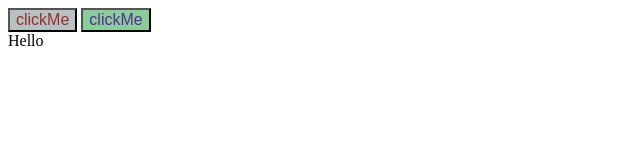
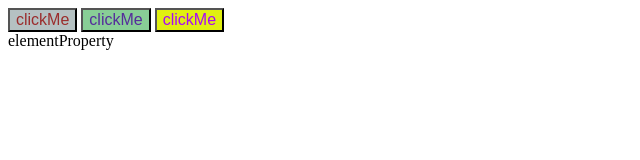
Before and after one commit to 9166542201/clickMe, a plain HTML site: page index.html in a window 1280 px wide. Both pictures are taken after a click on the button "clickMe". Shown: the whole page, without its empty margins (0-640 px from the left). Drawn offline with Linux system fonts and the light colour scheme.

Commit message:
third commit

```diff
--- a/index.html
+++ b/index.html
@@ -10,6 +10,7 @@
     <body>
         <button onclick="f()">clickMe</button>
         <input type="button" value="clickMe" name="input" />
+        <button id="event">clickMe</button>
         <script src="script.js"></script>
         <div id="out"></div>
     </body>
--- a/script.js
+++ b/script.js
@@ -1,11 +1,17 @@
-document.getElementsByName("input")[0].onclick = f1
 const f = function () {
     const x = document.getElementById("out")
-    if (!x.textContent) x.textContent = "HiHi"
+    if (!x.textContent) x.textContent = "tagAttr"
     else x.textContent = ""
 }
-function f1() {
+const f1 = function () {
     const x = document.getElementById("out")
-    if (!x.textContent) x.textContent = "Hello"
+    if (!x.textContent) x.textContent = "elementProperty"
     else x.textContent = ""
 }
+const f2 = function () {
+    const x = document.getElementById("out")
+    if (!x.textContent) x.textContent = "addEvent"
+    else x.textContent = ""
+}
+document.getElementsByName("input")[0].onclick = f1
+document.querySelector("#event").addEventListener("click", f2)
--- a/stylesheet.css
+++ b/stylesheet.css
@@ -1,6 +1,11 @@
 button {
     background-color: rgb(181, 193, 194);
     color: rgb(155, 45, 45);
+    font-size: medium;
+}
+#event {
+    background-color: rgb(225, 240, 16);
+    color: rgb(169, 9, 248);
     font-size: medium;
 }
 input {
```
